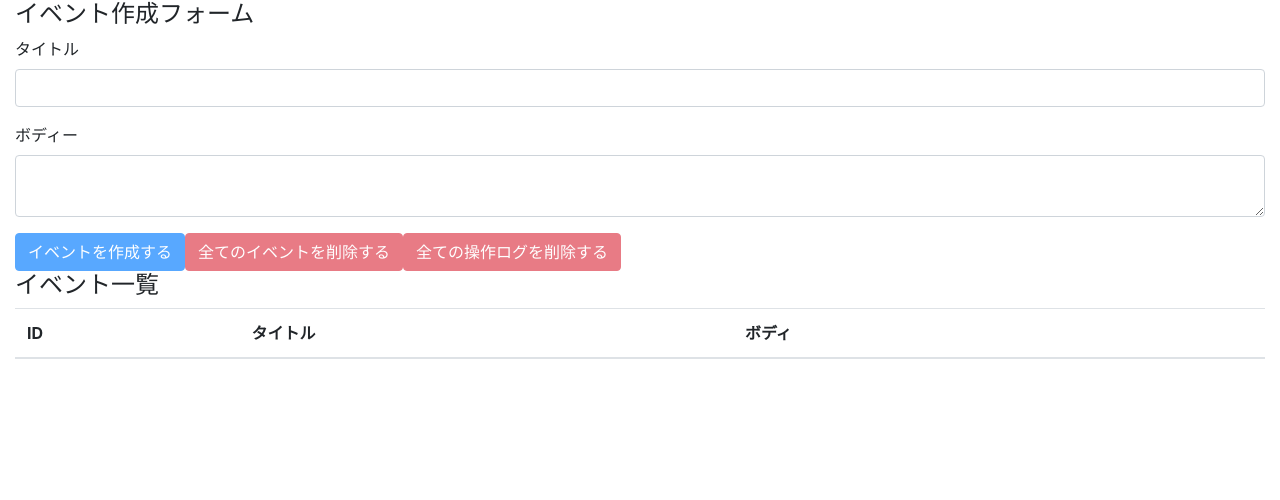
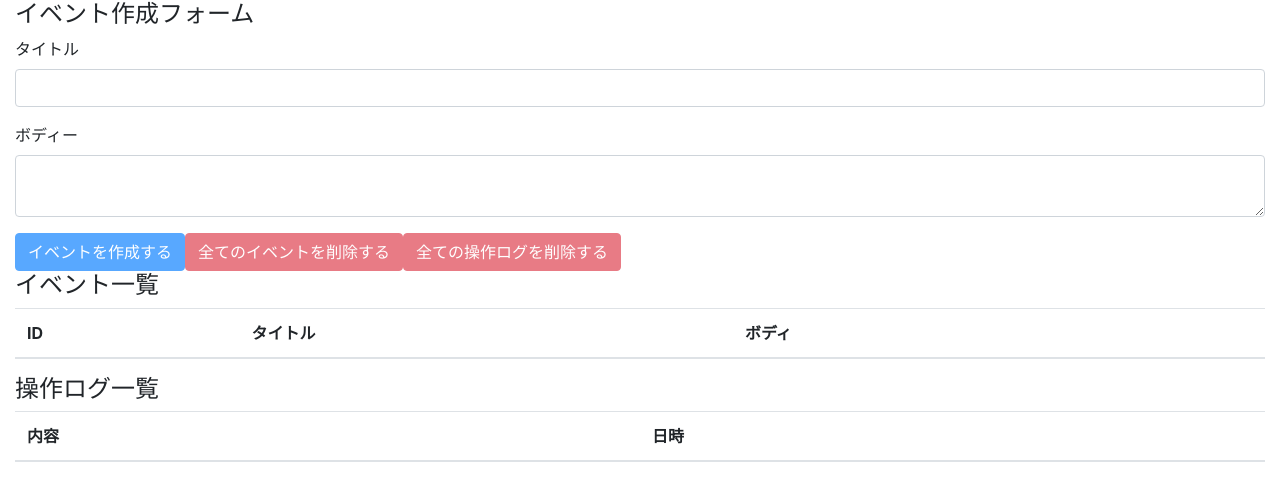
Before and after one commit to toshiaki-suzuki/udemy-react-hooks, a React (Create React App) app: page / in a window 1280 px wide. Shown: the top 500 px of the page. Built offline with nearby package versions, Linux system fonts and the light colour scheme.

Commit message:
display Operation logs

```diff
--- a/src/components/App.js
+++ b/src/components/App.js
@@ -3,6 +3,7 @@
 
 import EventForm from './EventForm'
 import Events from './Events'
+import OperationLogs from './OperationLogs'
 import AppContext from "../contexts/AppContext"
 import reducer from '../reducers'
 
@@ -18,6 +19,7 @@
       <div className="container-fluid">
         <EventForm/>
         <Events/>
+        <OperationLogs/>
       </div>
     </AppContext.Provider>
   );
--- /dev/null
+++ b/src/components/OperationLog.js
@@ -0,0 +1,12 @@
+import React from "react"
+
+const OperationLog = ({operationLog}) => {
+  return (
+    <tr>
+      <td>{operationLog.description}</td>
+      <td>{operationLog.operatedAt}</td>
+    </tr>
+  )
+}
+
+export default OperationLog
--- /dev/null
+++ b/src/components/OperationLogs.js
@@ -0,0 +1,30 @@
+import React, {useContext} from "react"
+
+import AppContext from "../contexts/AppContext"
+import OperationLog from "./OperationLog"
+
+const OperationLogs = () => {
+  const {state} = useContext(AppContext)
+  return (
+    <>
+      <h4>操作ログ一覧</h4>
+      <table className="table table-hover">
+        <thead>
+          <tr>
+            <th>内容</th>
+            <th>日時</th>
+          </tr>
+        </thead>
+        <tbody>
+          {
+            state.operationLogs.map((operationLog, index) => {
+              return <OperationLog key={index} operationLog={operationLog}/>
+            })
+          }
+        </tbody>
+      </table>
+    </>
+  )
+}
+
+export default OperationLogs
```
